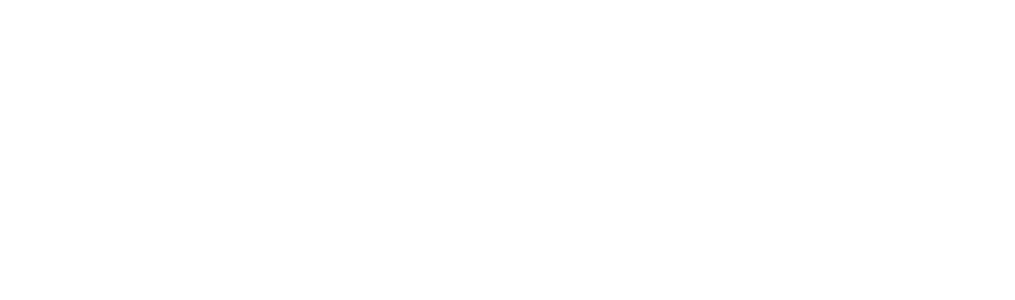
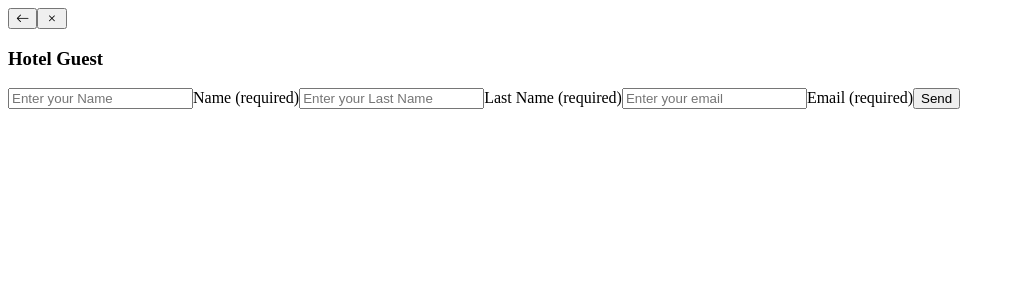
Before and after one commit to AMarchmarti/ReactTest, a React app: page /#/1 in a window 1280 px wide. Shown: the top 300 px of the page, without its empty margins (0-1015 px from the left). Built offline with nearby package versions, Linux system fonts and the light colour scheme.

Commit message:
common component

```diff
--- a/src/components/App.jsx
+++ b/src/components/App.jsx
@@ -1,8 +1,7 @@
 import React from 'react';
 import { Route, Switch } from 'react-router';
-import Agency from '../pages/Agency/Agency';
 import Home from '../pages/Home/Home';
-import Hotel from '../pages/Hotel/Hotel';
+import Register from '../pages/Register/Register';
 
 export const App = () => {
 	return (
@@ -11,11 +10,8 @@
 				<Route exact path="/">
 					<Home />
 				</Route>
-				<Route exact path="/hotel">
-					<Hotel />
-				</Route>
-				<Route exact path="/agency">
-					<Agency />
+				<Route exact path="/:typeUser">
+					<Register />
 				</Route>
 			</Switch>
 		</>
--- a/src/pages/Agency/Agency.jsx
+++ /dev/null
@@ -1,7 +0,0 @@
-import React from 'react';
-
-const Agency = () => {
-	return <></>;
-};
-
-export default Agency;
--- a/src/pages/Hotel/Hotel.jsx
+++ b/src/pages/Register/Register.jsx
@@ -4,7 +4,7 @@
 import Header from '../../components/Header/Header';
 import Input from '../../components/Input/Input';
 
-const Hotel = () => {
+const Register = () => {
 	const initialValues = { name: '', lastName: '', email: '', type: 'hotel' };
 	return (
 		<>
@@ -44,4 +44,4 @@
 	);
 };
 
-export default Hotel;
+export default Register;
```
